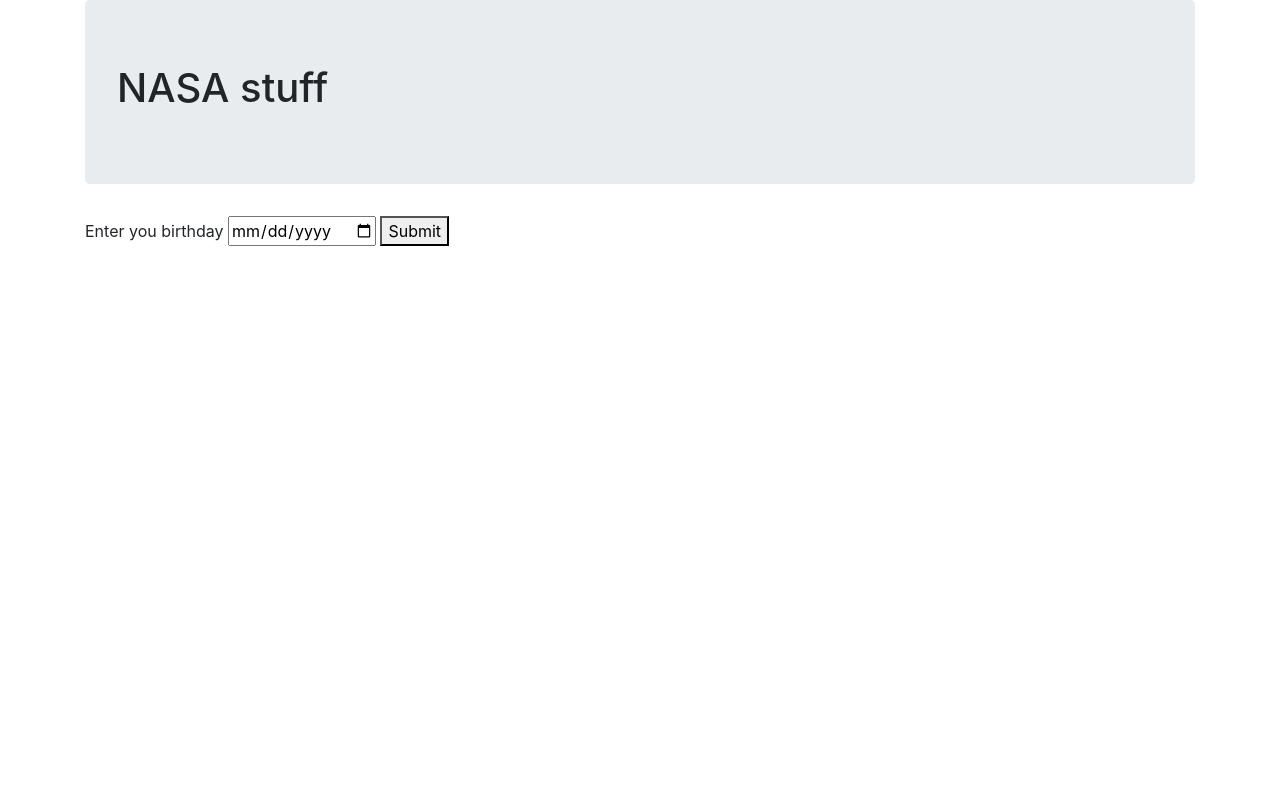
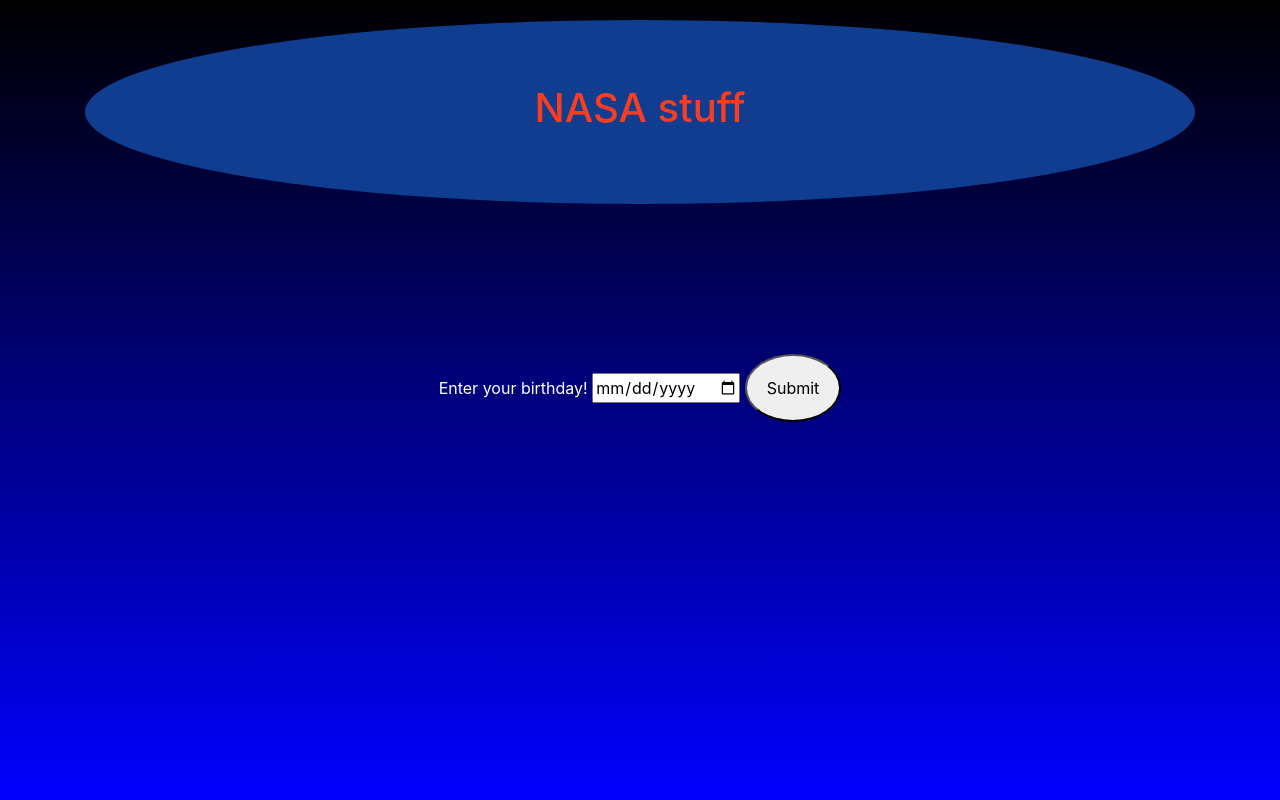
Before and after one commit to RyanDanielWalker/API2day, a website built with webpack: page src/index.html in a window 1280 px wide. Built offline with nearby package versions, Linux system fonts and the light colour scheme.

Commit message:
WIP: DAdd styling, begin work on README, break for lunch.
Co-authored-by: John Edmondson <edmondsonj@gmail.com>
Co-authored-by: Maxwell Meyer <maxreadswell@gmail.com>

```diff
--- a/src/css/styles.css
+++ b/src/css/styles.css
@@ -0,0 +1,33 @@
+/* Nasa Color Scheme
+Blue: #0b3d91
+Red: #fc3d21 */
+
+* {
+  box-sizing: border-box;
+}
+body {
+  background: linear-gradient(to bottom, #000, blue);
+  background-repeat: no-repeat;
+  background-attachment: fixed;
+  padding: 20px;
+  color: #fff;
+}
+
+.jumbotron {
+  background-color: #113D91;
+  color: #F83D21;
+  text-align: center;
+  border-radius: 50%;
+  margin-bottom: 150px;
+
+
+}
+
+.container {
+  text-align: center;
+}
+
+#btn {
+  padding: 20px 20px;
+  border-radius: 50%;
+}
--- a/src/index.html
+++ b/src/index.html
@@ -15,9 +15,9 @@
     </div>
     <div class="main">
       <form type="date" id="form">
-        <label for="bday">Enter you birthday</label>
+        <label for="bday">Enter your birthday!</label>
         <input id="bday" type="date">
-        <button type="submit">Submit</button>
+        <button id="btn" type="submit">Submit</button>
       </form>
 
     </div>
--- a/src/main.js
+++ b/src/main.js
@@ -16,7 +16,6 @@
 
 function getPicture(response) {
   if (response) {
-    // let userDate = response[0].date;
     let add = response[0].url;
     $(".show-img").html(`<img src="${add}"/>`);
   }
```
Also changed, not shown: README.md.
